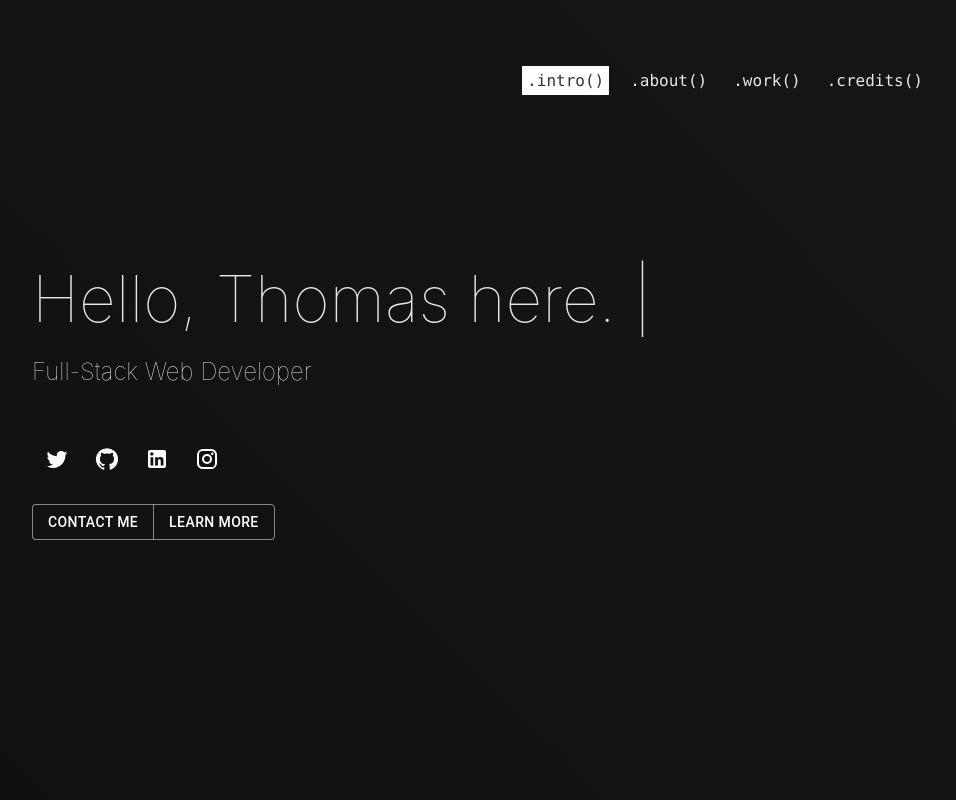
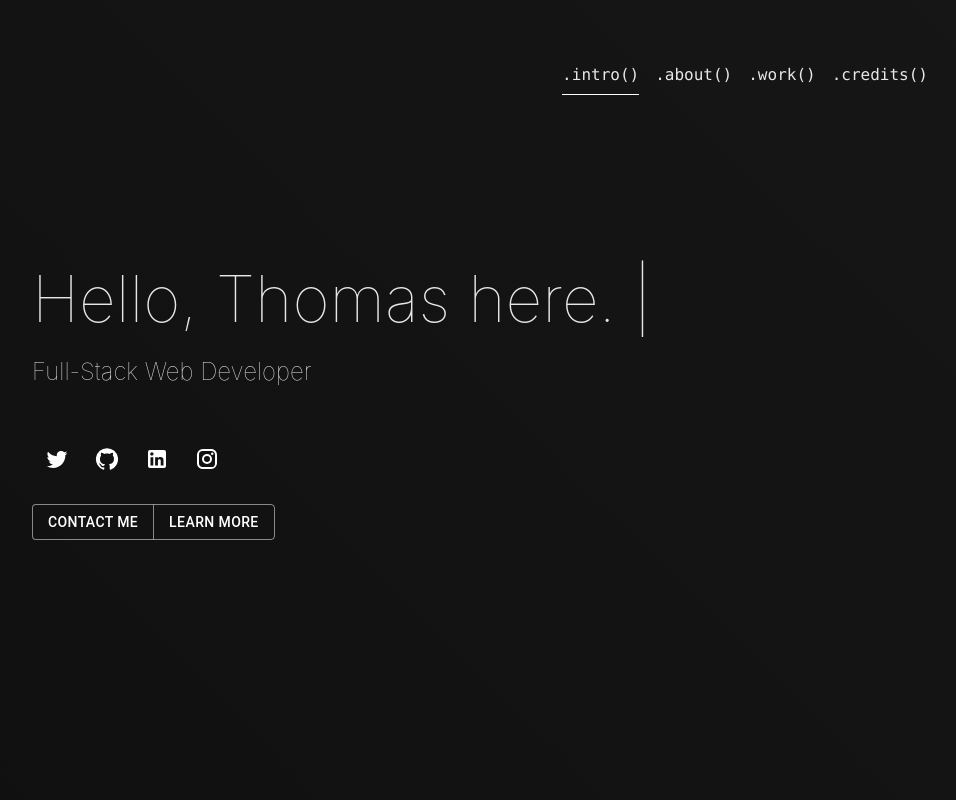
Before and after one commit to barksploit/portfolio-react, a React (Create React App) app: page / in a window 1280 px wide. Shown: the top 800 px of the page, without its empty margins (208-1164 px from the left). Built offline with nearby package versions, Linux system fonts and the light colour scheme; no server answers.

Commit message:
Fill out env file, update header navigation active effect and change credits component section content color

```diff
--- a/src/styles/credits.scss
+++ b/src/styles/credits.scss
@@ -13,7 +13,7 @@
     }
 
     .credits-comment {
-        color: #d7d7d7;
+        color: #444444;
         font-size: 1.3em;
         font-family: monospace;
     }
--- a/src/styles/header-navigation.scss
+++ b/src/styles/header-navigation.scss
@@ -6,8 +6,7 @@
     text-align: right;
 
     .active {
-        background-color: #FFF;
-        color: #333;
+        border-bottom: 1px solid white;
     }
 
     ul {
@@ -17,7 +16,6 @@
 
     li {
         display: inline-block;
-        line-height: 2em;
         margin-right: 1em;
     }
 
@@ -25,7 +23,8 @@
         text-decoration: none;
         cursor: pointer;
         position: relative;
-        padding: 5px;
+        box-sizing: border-box;
+        padding-bottom: 10px;
         color: $textcolor;
         font-size: 1em;
         font-family: $codefont;
```
Also changed, not shown: 1 other file (tests, documents, lock files or other folders).
